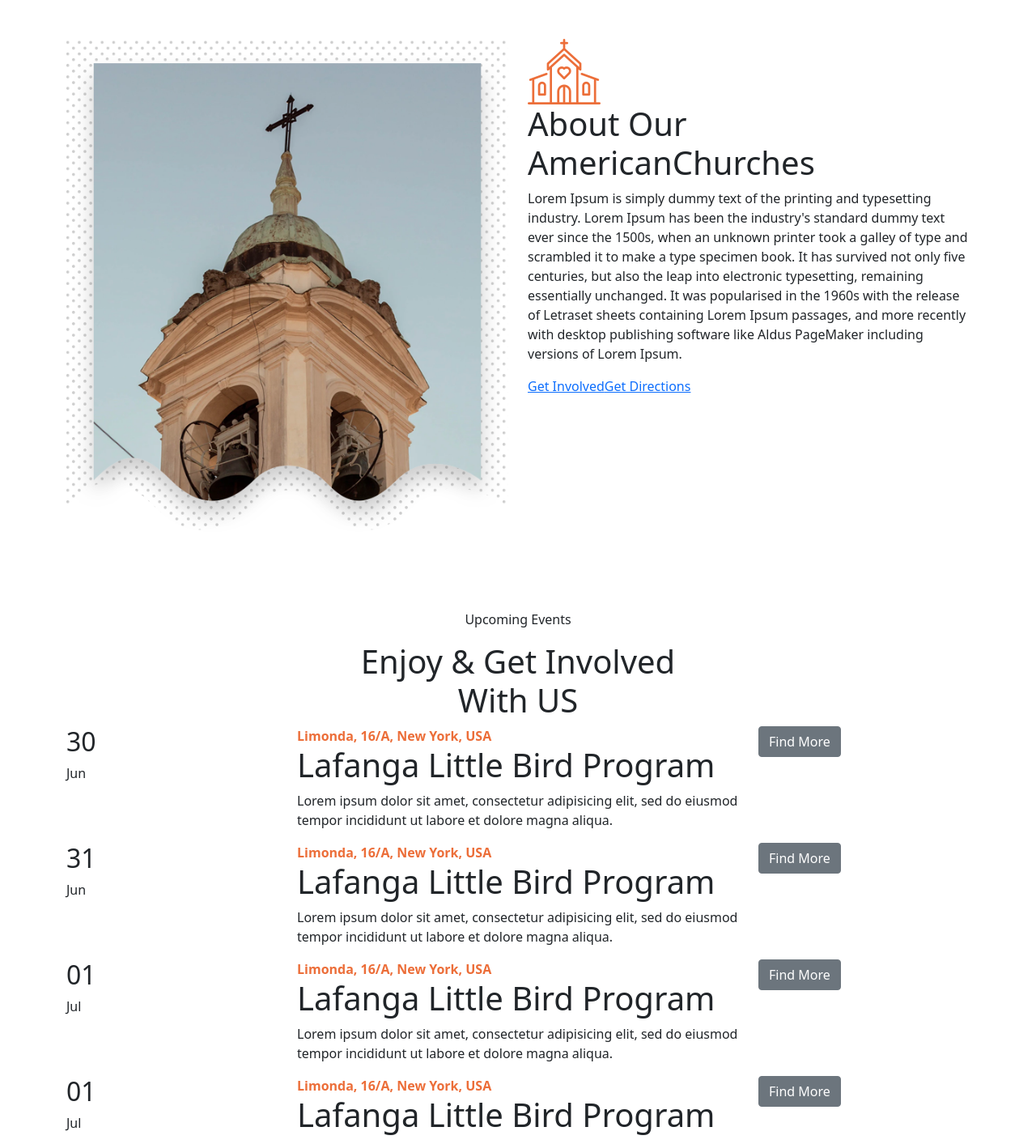
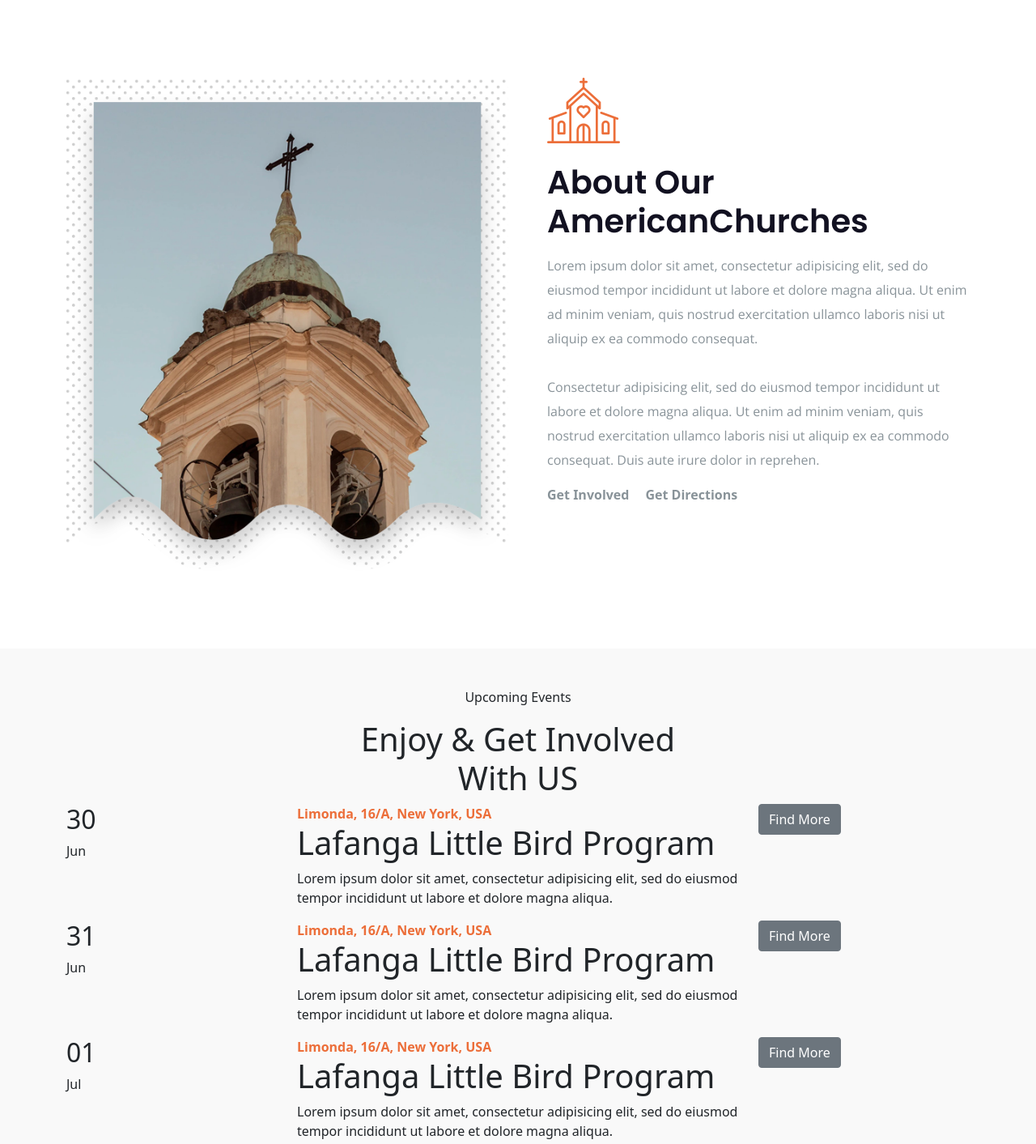
Before and after one commit to mazhars-git/test-project-bdevs, a React (Create React App) app: page / in a window 1280 px wide. Shown: the part 800-2213 px from the top of the page at 81% size. Built offline with nearby package versions, Linux system fonts and the light colour scheme.

Commit message:
church done

```diff
--- a/src/Components/Churches/Churches.js
+++ b/src/Components/Churches/Churches.js
@@ -1,25 +1,33 @@
 import React from 'react';
 import Church_pic from '../../images/temple.png';
 import Church_logo from '../../images/temple_logo.png';
+import '../Css/Churches.css';
 
 const Churches = () => {
     return (
         <section>
-            <div className='container'>
+            <div className='container py-5'>
                 <div className='row py-5'>
                     <div className='col-md-6'>
                         <img className='img-fluid' src={Church_pic} alt="" />
                     </div>
-                    <div className='col-md-6'>
+                    <div className='col-md-6 church-content'>
+                        <div className="ms-4">
                             <img className='img-fluid' src={Church_logo} alt="" />
-                        <h1>About Our
+                            <h1 className='heading pt-4 mb-3'>
+                                About Our
                                 <br/>
                                 AmericanChurches
                             </h1>
-                        <p>Lorem Ipsum is simply dummy text of the printing and typesetting industry. Lorem Ipsum has been the industry's standard dummy text ever since the 1500s, when an unknown printer took a galley of type and scrambled it to make a type specimen book. It has survived not only five centuries, but also the leap into electronic typesetting, remaining essentially unchanged. It was popularised in the 1960s with the release of Letraset sheets containing Lorem Ipsum passages, and more recently with desktop publishing software like Aldus PageMaker including versions of Lorem Ipsum.</p>
-                        <div>
+                            <p>
+                                Lorem ipsum dolor sit amet, consectetur adipisicing elit, sed do eiusmod tempor incididunt ut labore et dolore magna aliqua. Ut enim ad minim veniam, quis nostrud exercitation ullamco laboris nisi ut aliquip ex ea commodo consequat. <br/>
+                                <br/>
+                                Consectetur adipisicing elit, sed do eiusmod tempor incididunt ut labore et dolore magna aliqua. Ut enim ad minim veniam, quis nostrud exercitation ullamco laboris nisi ut aliquip ex ea commodo consequat. Duis aute irure dolor in reprehen.
+                            </p>
+                            <div className="church-btn">
                                 <a href="#">Get Involved</a>
                                 <a href="#">Get Directions</a>
+                            </div>
                         </div>
                     </div>
                 </div>
--- /dev/null
+++ b/src/Components/Css/Churches.css
@@ -0,0 +1,15 @@
+.church-content p{
+    font-size: 16px;
+    line-height: 30px;
+    font-family: 'Open Sans', sans-serif;
+    color: #899399;
+}
+.church-btn a{
+    text-decoration: none;
+    color: #899399;
+    margin-right: 20px;
+    font-weight: 600;
+}
+.church-btn a:hover{
+    color: #ec6e39;
+}
--- /dev/null
+++ b/src/Components/Css/Event.css
@@ -0,0 +1,3 @@
+.event{
+    background-color: #f9f9f9;
+}
--- a/src/Components/Css/Header.css
+++ b/src/Components/Css/Header.css
@@ -21,6 +21,9 @@
     font-family: 'Open Sans', sans-serif;
     font-weight: 600;
 }
+.header-content h1{
+    font-size: 80px;
+}
 
 .btn-brand{
     padding: 10px 30px;
--- a/src/Components/Events/Events.js
+++ b/src/Components/Events/Events.js
@@ -1,5 +1,6 @@
 import React from 'react';
 import EventsData from './EventsData';
+import '../Css/Event.css';
 
 const Events = () => {
     const info =[
@@ -33,7 +34,7 @@ const Events = () => {
         },
     ]
     return (
-        <section>
+        <section className="event">
             <div className='container py-5'>
                 <p className='text-center'>Upcoming Events</p>
                 <h1 className='text-center'>Enjoy & Get Involved <br/>
--- a/src/Components/Header/Header.js
+++ b/src/Components/Header/Header.js
@@ -4,7 +4,7 @@ import '../Css/Header.css';
 import Padri from '../../images/header_img.png';
 import TopMenu from '../TopMenu/TopMenu';
 import { FontAwesomeIcon } from '@fortawesome/react-fontawesome';
-import { faCross } from '@fortawesome/free-solid-svg-icons';
+import { faArrowDown, faCross } from '@fortawesome/free-solid-svg-icons';
 
 const Header = () => {
     return (
@@ -23,6 +23,7 @@ const Header = () => {
                             <button className='btn btn-brand me-3'>GET STARTED</button>
                             <button className='btn btn-brand'>CAUSES</button>
                         </div>
+
                     </div>
                     <div className='col-md-4'>
                         <img src={Padri} className='img-fluid' alt="" />
```
Lines whose indentation alone changed are shown as unchanged.
